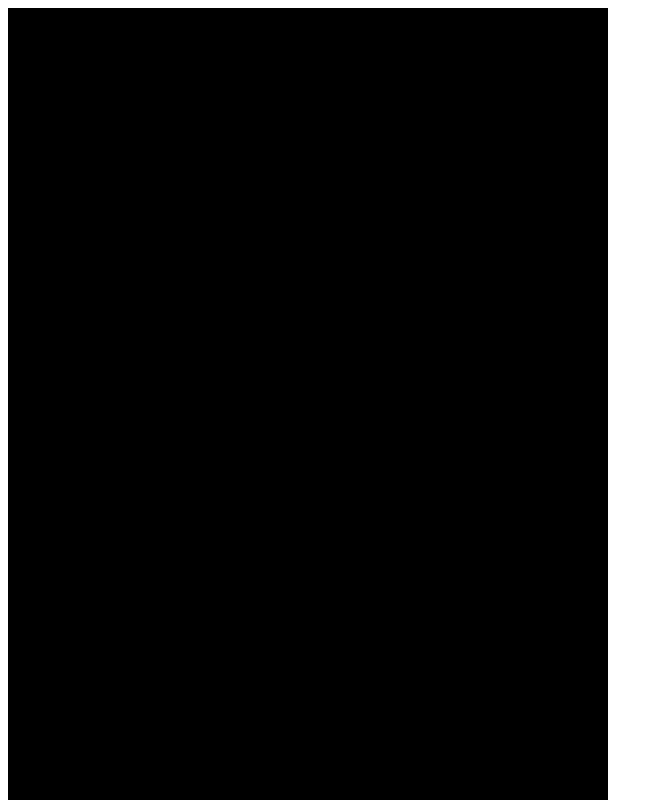
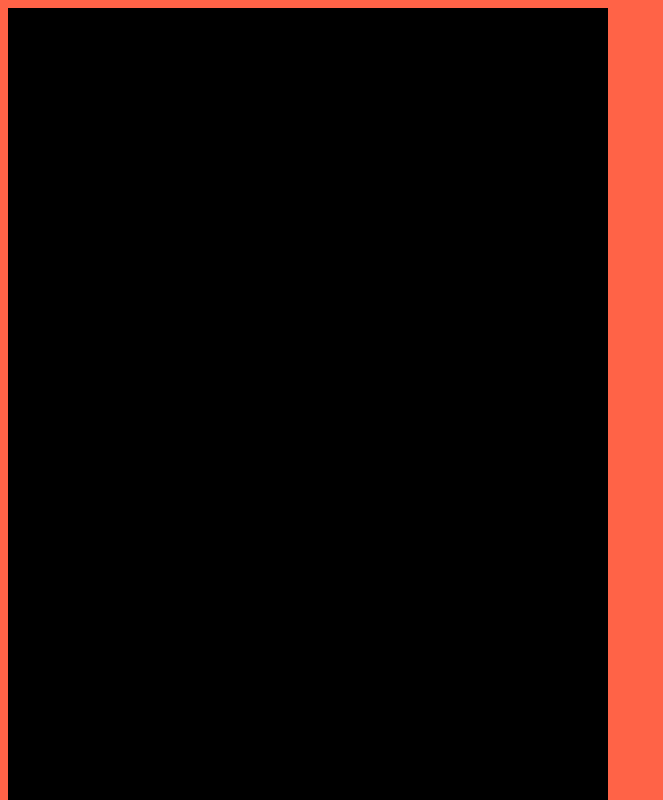
Before and after one commit to gert-janwille/Maroon-Driver, a website built with webpack: page index.html in a window 1280 px wide. Shown: the top 800 px of the page, without its empty margins (0-663 px from the left). Built offline with nearby package versions, Linux system fonts and the light colour scheme; animation ran at ten frames a second.

Commit message:
inline style added

```diff
--- a/index.html
+++ b/index.html
@@ -5,6 +5,11 @@
   <meta http-equiv="X-UA-Compatible" content="IE=edge">
   <title>Exam Creative Programming III</title>
 </head>
+<style type="text/css">
+	body{
+		background-color: tomato;
+	}
+</style>
 <body>
 	<script src="js/vendors/phaser.min.js"></script>
 	<script src='js/script.js'></script>
```
